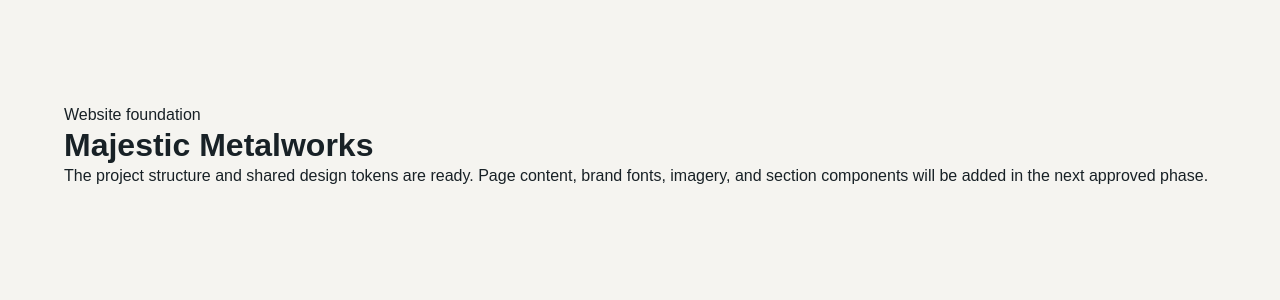
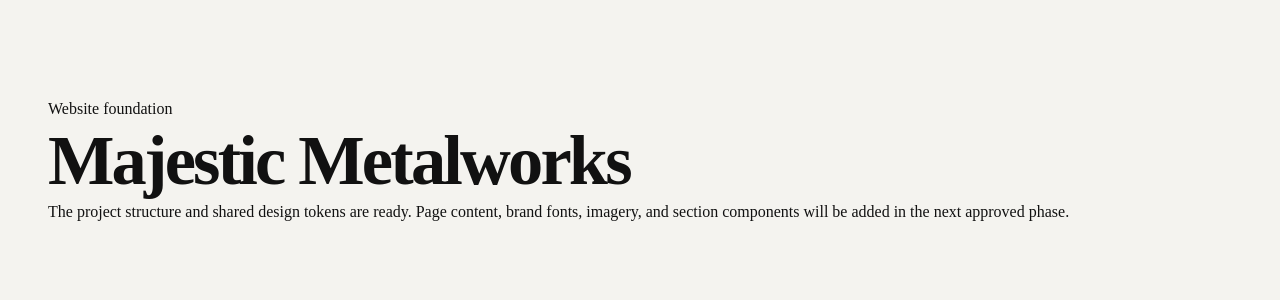
Before and after one commit to alokmaurya1234/majestic-metalworks, a Next.js app: page / in a window 1280 px wide. Shown: the top 300 px of the page. Built offline with nearby package versions, Linux system fonts and the light colour scheme.

Commit message:
feat: establish global design system

```diff
--- a/src/app/globals.scss
+++ b/src/app/globals.scss
@@ -1,34 +1,46 @@
 :root {
   color-scheme: light;
 
-  /* Brand colors: starter industrial palette; tune after client brand review. */
-  --color-ink: #182126;
-  --color-ink-soft: #48545a;
-  --color-paper: #f5f4f0;
-  --color-surface: #ffffff;
-  --color-steel: #aeb8bb;
-  --color-steel-dark: #526168;
-  --color-accent: #b76532;
-  --color-accent-hover: #96502a;
-  --color-border: #d9dddc;
-  --color-success: #2f6b4f;
-  --color-error: #a13d32;
+  /* Brand palette */
+  --color-charcoal: #111111;
+  --color-ivory: #f4f3ef;
+  --color-white: #ffffff;
+  --color-orange: #f36b24;
 
-  /* Typography */
-  --font-body: Arial, Helvetica, sans-serif;
-  --font-heading: Arial, Helvetica, sans-serif;
-  --font-mono: "Cascadia Code", Consolas, monospace;
-  --font-size-xs: 0.75rem;
-  --font-size-sm: 0.875rem;
-  --font-size-base: 1rem;
-  --font-size-lg: 1.125rem;
-  --font-size-xl: 1.25rem;
-  --font-size-display: clamp(2.75rem, 7vw, 6.5rem);
+  /* Semantic colours */
+  --color-text-primary: var(--color-charcoal);
+  --color-text-secondary: #5f5e59;
+  --color-text-inverse: var(--color-white);
+  --color-border-light: #e3e1db;
+  --color-border-dark: #3c3c3c;
+  --color-surface-light: var(--color-ivory);
+  --color-surface-dark: var(--color-charcoal);
 
-  /* Layout and spacing */
-  --content-max: 80rem;
-  --content-wide: 90rem;
-  --layout-gutter: clamp(1.25rem, 5vw, 5rem);
+  /* Font families are provided by next/font in the root layout. */
+  --font-display: var(--font-space-grotesk), "Trebuchet MS", sans-serif;
+  --font-body: var(--font-manrope), system-ui, sans-serif;
+
+  /* Type scale */
+  --font-size-h1: clamp(2.75rem, 5.5vw, 5rem);
+  --font-size-h2: clamp(2.25rem, 4vw, 3.5rem);
+  --font-size-h3: clamp(1.5rem, 2.5vw, 2rem);
+  --font-size-h4: clamp(1.25rem, 2vw, 1.5rem);
+  --font-size-body: 1rem;
+  --font-size-small: 0.875rem;
+  --font-size-caption: 0.75rem;
+  --font-weight-regular: 400;
+  --font-weight-medium: 500;
+  --font-weight-semibold: 600;
+  --font-weight-bold: 700;
+  --line-height-heading: 1.1;
+  --line-height-body: 1.6;
+  --line-height-compact: 1.4;
+  --letter-spacing-tight: -0.04em;
+  --letter-spacing-heading: -0.025em;
+  --letter-spacing-normal: 0;
+  --letter-spacing-wide: 0.04em;
+
+  /* Spacing scale */
   --space-1: 0.25rem;
   --space-2: 0.5rem;
   --space-3: 0.75rem;
@@ -37,18 +49,26 @@
   --space-8: 2rem;
   --space-12: 3rem;
   --space-16: 4rem;
+  --space-20: 5rem;
   --space-24: 6rem;
-  --section-space: clamp(4rem, 8vw, 8rem);
+  --space-component: var(--space-4);
+  --space-card: var(--space-6);
+  --space-section: clamp(var(--space-16), 8vw, var(--space-24));
+  --space-section-large: clamp(var(--space-20), 10vw, 8rem);
 
-  /* Shape, depth, and motion */
+  /* Shared layout */
+  --container-max: 80rem;
+  --container-wide: 90rem;
+  --page-gutter: clamp(1rem, 4vw, 3rem);
+
+  /* Finishing and motion */
   --radius-sm: 0.25rem;
-  --radius-md: 0.5rem;
-  --radius-lg: 1rem;
-  --radius-pill: 999px;
-  --shadow-card: 0 1rem 3rem rgb(24 33 38 / 10%);
-  --shadow-header: 0 0.25rem 1rem rgb(24 33 38 / 8%);
+  --radius-card: 0.5rem;
+  --border-width: 1px;
+  --shadow-subtle: 0 0.5rem 2rem rgb(17 17 17 / 8%);
   --transition-fast: 160ms ease;
   --transition-standard: 240ms ease;
+  --z-skip-link: 100;
 }
 
 *,
@@ -60,18 +80,19 @@
 html {
   min-width: 20rem;
   scroll-behavior: smooth;
-  scroll-padding-top: 5rem;
-  background: var(--color-paper);
+  scroll-padding-top: var(--space-20);
+  background: var(--color-surface-light);
 }
 
 body {
   min-height: 100vh;
   margin: 0;
-  color: var(--color-ink);
-  background: var(--color-paper);
+  color: var(--color-text-primary);
+  background: var(--color-surface-light);
   font-family: var(--font-body);
-  font-size: var(--font-size-base);
-  line-height: 1.6;
+  font-size: var(--font-size-body);
+  font-weight: var(--font-weight-regular);
+  line-height: var(--line-height-body);
   -webkit-font-smoothing: antialiased;
   text-rendering: optimizeLegibility;
 }
@@ -91,8 +112,13 @@ a {
 
 a {
   color: inherit;
-  text-decoration-thickness: 0.08em;
+  text-decoration-thickness: var(--border-width);
   text-underline-offset: 0.18em;
+  transition: color var(--transition-fast);
+}
+
+a:hover {
+  color: var(--color-orange);
 }
 
 img,
@@ -121,53 +147,87 @@ h1,
 h2,
 h3,
 h4 {
-  font-family: var(--font-heading);
-  line-height: 1.08;
+  font-family: var(--font-display);
+  font-weight: var(--font-weight-semibold);
+  letter-spacing: var(--letter-spacing-heading);
+  line-height: var(--line-height-heading);
   text-wrap: balance;
+}
+
+h1 {
+  font-size: var(--font-size-h1);
+  letter-spacing: var(--letter-spacing-tight);
+}
+
+h2 {
+  font-size: var(--font-size-h2);
+}
+
+h3 {
+  font-size: var(--font-size-h3);
+}
+
+h4 {
+  font-size: var(--font-size-h4);
 }
 
 p {
   text-wrap: pretty;
 }
 
+small,
+.text-small {
+  font-size: var(--font-size-small);
+}
+
+.text-caption {
+  font-size: var(--font-size-caption);
+  letter-spacing: var(--letter-spacing-wide);
+  line-height: var(--line-height-compact);
+}
+
 ::selection {
-  color: var(--color-surface);
-  background: var(--color-accent);
+  color: var(--color-text-primary);
+  background: var(--color-orange);
 }
 
 :focus-visible {
-  outline: 3px solid var(--color-accent);
+  outline: 3px solid var(--color-orange);
   outline-offset: 3px;
 }
 
-.container {
-  width: min(calc(100% - 2 * var(--layout-gutter)), var(--content-max));
+.container,
+.container--wide {
+  width: calc(100% - 2 * var(--page-gutter));
   margin-inline: auto;
 }
 
+.container {
+  max-width: var(--container-max);
+}
+
 .container--wide {
-  width: min(calc(100% - 2 * var(--layout-gutter)), var(--content-wide));
-  margin-inline: auto;
+  max-width: var(--container-wide);
 }
 
 .container-fluid {
   width: 100%;
-  padding-inline: var(--layout-gutter);
+  padding-inline: var(--page-gutter);
 }
 
 .section {
-  padding-block: var(--section-space);
+  padding-block: var(--space-section);
 }
 
 .skip-link {
   position: fixed;
-  z-index: 100;
+  z-index: var(--z-skip-link);
   top: var(--space-4);
   left: var(--space-4);
   padding: var(--space-3) var(--space-4);
   transform: translateY(-200%);
-  color: var(--color-surface);
-  background: var(--color-ink);
+  color: var(--color-text-inverse);
+  background: var(--color-surface-dark);
 }
 
 .skip-link:focus {
--- a/src/app/layout.tsx
+++ b/src/app/layout.tsx
@@ -1,6 +1,23 @@
 import type { Metadata } from "next";
 import type { ReactNode } from "react";
+import { Manrope, Space_Grotesk } from "next/font/google";
 import "./globals.scss";
+
+const spaceGrotesk = Space_Grotesk({
+  subsets: ["latin"],
+  weight: ["400", "500", "600", "700"],
+  variable: "--font-space-grotesk",
+  fallback: ["Trebuchet MS", "sans-serif"],
+  display: "swap",
+});
+
+const manrope = Manrope({
+  subsets: ["latin"],
+  weight: ["400", "500", "600", "700"],
+  variable: "--font-manrope",
+  fallback: ["system-ui", "sans-serif"],
+  display: "swap",
+});
 
 export const metadata: Metadata = {
   title: {
@@ -17,7 +34,9 @@ export default function RootLayout({
 }>) {
   return (
     <html lang="en">
-      <body>{children}</body>
+      <body className={`${spaceGrotesk.variable} ${manrope.variable}`}>
+        {children}
+      </body>
     </html>
   );
 }
```
Also changed, not shown: 2 other files (tests, documents, lock files or other folders).
